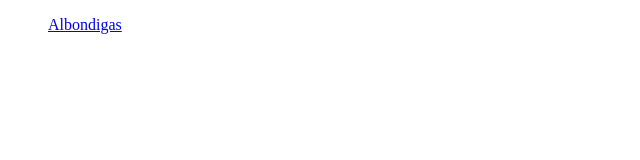
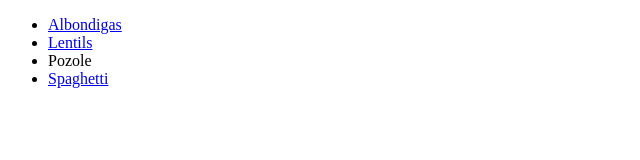
Before and after one commit to labonester/mommas_recipes, a plain HTML site: page index.html in a window 1280 px wide. Shown: the whole page, without its empty margins (0-640 px from the left). Drawn offline with Linux system fonts and the light colour scheme.

Commit message:
Links to recipes

```diff
--- a/index.html
+++ b/index.html
@@ -8,7 +8,10 @@
 </head>
 <body>
     <ul>
-        <a href="albondigas.html">Albondigas</a>
+        <li><a href="albondigas.html">Albondigas</a></li>
+        <li><a href="lentil.html">Lentils</a></li>
+        <li><a href="pozole"></a>Pozole</li>
+        <li><a href="spaghetti">Spaghetti</a></li>
     </ul>
 </body>
 </html>
```
